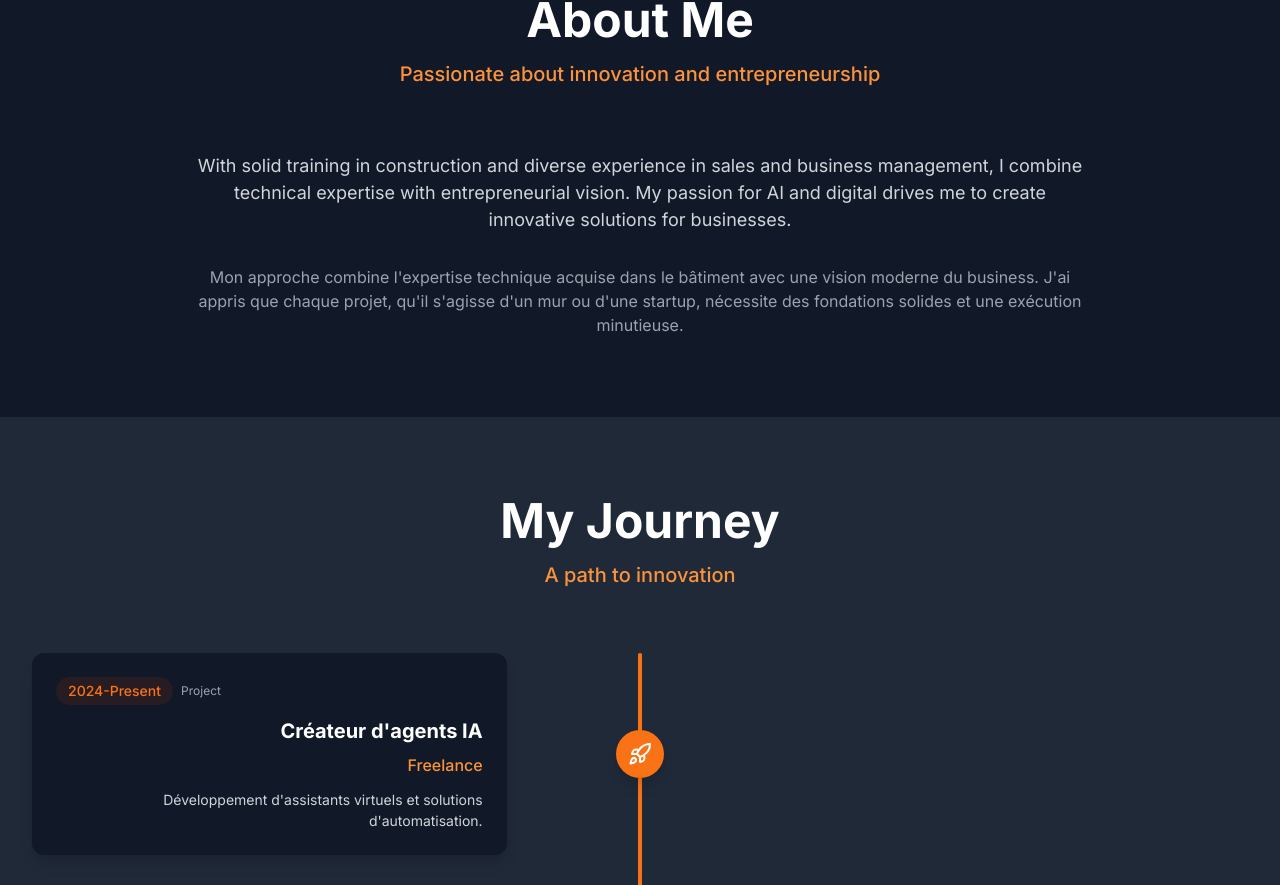
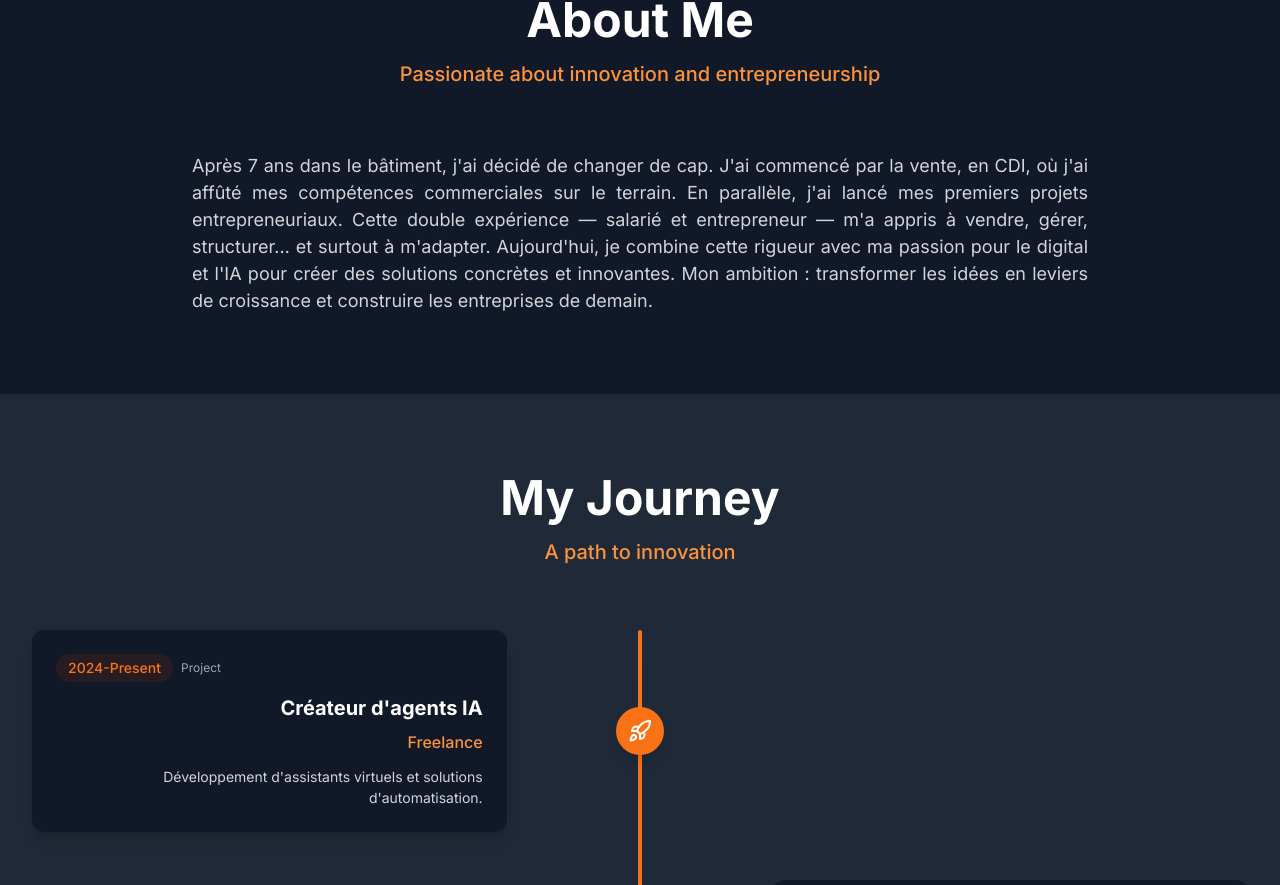
Before and after one commit to Raphael91000/portofolio, a React (Vite) app: page / in a window 1280 px wide. Shown: the part 884-1769 px from the top of the page. Built offline with nearby package versions, Linux system fonts and the light colour scheme.

Commit message:
chgt txt about.me

```diff
--- a/src/components/sections/About.tsx
+++ b/src/components/sections/About.tsx
@@ -35,17 +35,9 @@ const About: React.FC = () => {
             transition={{ duration: 0.8, delay: 0.2 }}
             className="text-center"
           >
-            <p className="text-lg text-gray-700 dark:text-gray-300 leading-relaxed mb-8">
-              {t('about.description')}
+            <p className="text-lg text-gray-700 dark:text-gray-300 leading-relaxed text-justify">
+              Après 7 ans dans le bâtiment, j'ai décidé de changer de cap. J'ai commencé par la vente, en CDI, où j'ai affûté mes compétences commerciales sur le terrain. En parallèle, j'ai lancé mes premiers projets entrepreneuriaux. Cette double expérience — salarié et entrepreneur — m'a appris à vendre, gérer, structurer… et surtout à m'adapter. Aujourd'hui, je combine cette rigueur avec ma passion pour le digital et l'IA pour créer des solutions concrètes et innovantes. Mon ambition : transformer les idées en leviers de croissance et construire les entreprises de demain.
             </p>
-
-            <div className="prose dark:prose-invert max-w-none text-center">
-              <p className="text-gray-600 dark:text-gray-400">
-                Mon approche combine l'expertise technique acquise dans le bâtiment avec une vision
-                moderne du business. J'ai appris que chaque projet, qu'il s'agisse d'un mur ou d'une
-                startup, nécessite des fondations solides et une exécution minutieuse.
-              </p>
-            </div>
           </motion.div>
         </div>
       </div>
```
